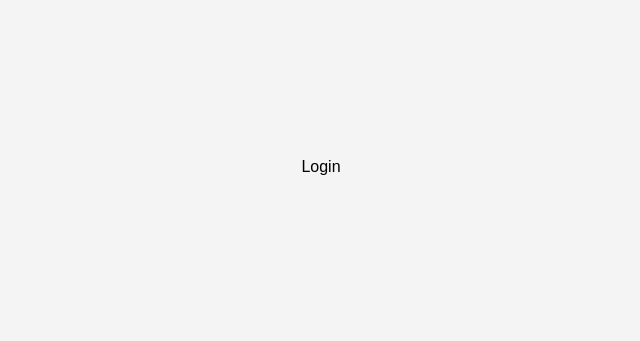
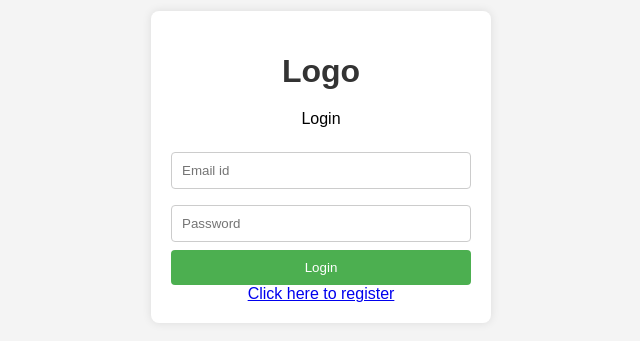
Before and after one commit to ankitsmt211/attendo, a React (Vite) app in the folder frontend/attendance-manager/: page /login in a window 1280 px wide. Shown: the part 233-574 px from the top of the page, without its empty margins (319-959 px from the left). Built offline with nearby package versions, Linux system fonts and the light colour scheme.

Commit message:
add login component

```diff
--- a/frontend/attendance-manager/src/Components/Auth/Login.jsx
+++ b/frontend/attendance-manager/src/Components/Auth/Login.jsx
@@ -1,8 +1,62 @@
-import React from 'react'
+import React, { useState } from 'react'
+import {Link, useNavigate} from 'react-router-dom'
+import './auth.css'
 
 const Login = () => {
+
+  const [email,setEmail] = useState()
+  const [password,setPassword]=useState()
+  const navigate = useNavigate()
+
+  const handleLogin = async(e)=>{
+    e.preventDefault()
+
+    //change url for different endpoint
+    const url = `http://localhost:8080/api/v1/auth/login`
+
+    const user = {email,password}
+
+    const response = await fetch(url,{
+      method:"POST",
+      headers:{
+        "Content-Type":"application/json",
+        "Accept":"application/json",
+      },
+      body:JSON.stringify(user)
+    })
+
+    const responseData = await response.json()
+
+    if(responseData.status){
+      if(responseData.status=="OK"){
+        const token = responseData.payload
+        alert(token)
+        navigate("/")
+      }
+      if(responseData.status=="NOT_FOUND"){
+        alert(responseData.message)
+      }
+      else{
+        alert("something wrong")
+      }
+    }
+  }
+
   return (
-    <div>Login</div>
+    <div className='login-main-container'>
+    <h1>Logo</h1>
+    <p>Login</p>
+    <div className='login-container'>
+        <form method="post">
+            <input onChange={(e)=>setEmail(e.target.value)} type="email" name="mailid" id="mailid" placeholder='Email id' required={true}/>
+            <input  onChange={(e)=>setPassword(e.target.value)} type="password" name="password" id="password" placeholder='Password' required={true}/>
+            <button className='signup-btn' onClick={handleLogin}>Login</button>
+        </form>
+         <Link className='register-link' to="/register">Click here to register</Link>
+
+    </div>
+
+</div>
   )
 }
 
```
